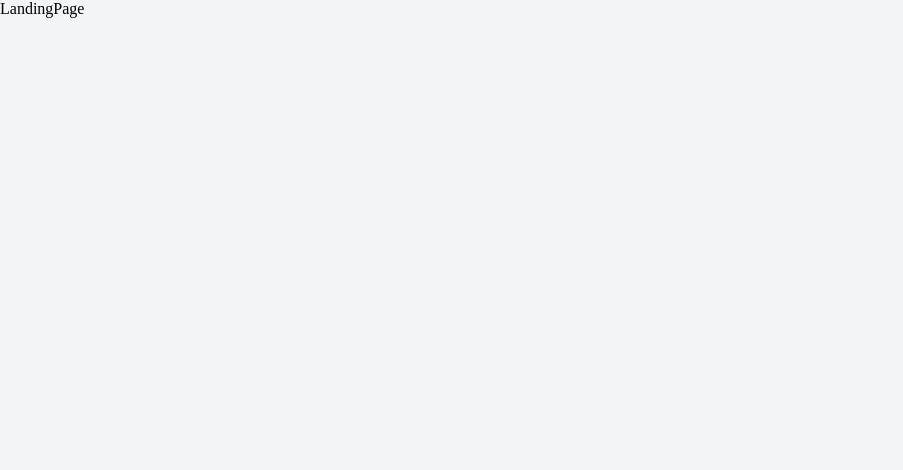
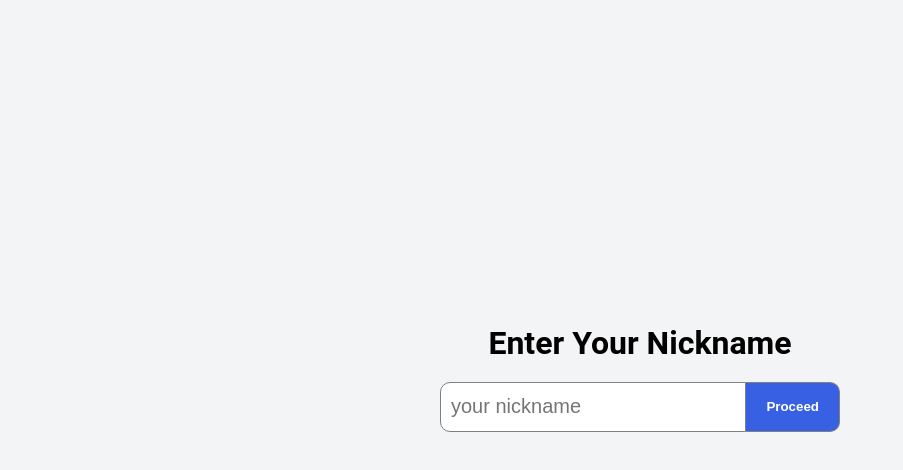
Before and after one commit to igaantonik/bug-hunter, a React (Vite) app in the folder frontend/app/: page / in a window 1280 px wide. Shown: the top 470 px of the page, without its empty margins (0-903 px from the left). Built offline with nearby package versions, Linux system fonts and the light colour scheme.

Commit message:
setup user store and implemented onboarding page (#28)

```diff
--- a/frontend/app/src/App.css
+++ b/frontend/app/src/App.css
@@ -1,6 +1,7 @@
 html,
 body {
     margin: 0;
+    font-family: 'Roboto', sans-serif;
 }
 
 h1 {
--- a/frontend/app/src/App.tsx
+++ b/frontend/app/src/App.tsx
@@ -5,12 +5,14 @@ import OnboardingPage from './screens/OnboardingPage';
 import TaskPage from './screens/ReviewPage';
 import './App.css';
 import NotFoundPage from './screens/NotFoundPage';
+import useUserStore from './store/useUserStore';
 
 function App() {
-    const loggedIn = true;
+    const { isOnboarded } = useUserStore();
+
     return (
         <Routes>
-            {loggedIn ? (
+            {isOnboarded ? (
                 <>
                     <Route path="" element={<LandingPage />} />
                     <Route path="review" element={<TaskPage />} />
--- /dev/null
+++ b/frontend/app/src/components/onboarding/EnterNameForm.tsx
@@ -0,0 +1,78 @@
+import React, { FormEvent, useState } from 'react';
+import styled from 'styled-components';
+import useUserStore from '../../store/useUserStore';
+
+const Form = styled.form`
+    margin-top: 20px;
+    width: 400px;
+    display: flex;
+    flex-direction: column;
+
+    & > div {
+        width: 100%;
+        height: 50px;
+        display: flex;
+    }
+
+    & > div > input[type='text'],
+    & > div > input[type='text']:focus {
+        border-radius: 10px 0px 0px 10px;
+        flex: 1;
+        border: 1px solid #808080;
+        padding-left: 10px;
+        font-size: 20px;
+        outline: none;
+    }
+
+    & > div > input[type='submit'] {
+        border-radius: 0px 10px 10px 0px;
+        background-color: rgb(55, 97, 226);
+        color: #fff;
+        font-weight: bold;
+        padding: 0px 20px;
+        border: 1px solid #808080;
+        border-left-width: 0px;
+        cursor: pointer;
+    }
+
+    & > p {
+        color: red;
+        margin-top: 10px;
+        font-size: 15px;
+        margin-left: 10px;
+        height: 20px;
+    }
+`;
+
+function EnterNameForm() {
+    const [value, setValue] = useState('');
+    const [error, setError] = useState<string | null>(null);
+    const { setUsername, setIsOnboarded } = useUserStore();
+
+    const formSubmitHandler = (e: FormEvent<HTMLFormElement>) => {
+        e.preventDefault();
+        if (value === '') {
+            setError('Nickname cannot be empty!');
+            return;
+        }
+        setUsername(value);
+        setIsOnboarded(true);
+    };
+
+    return (
+        <Form onSubmit={formSubmitHandler}>
+            <div>
+                <input
+                    type="text"
+                    placeholder="your nickname"
+                    onChange={(e) => setValue(e.target.value)}
+                    value={value}
+                />
+                <input type="submit" value="Proceed" />
+            </div>
+            <p>{error}</p>
+        </Form>
+    );
+}
+
+export default EnterNameForm;
--- a/frontend/app/src/screens/OnboardingPage.tsx
+++ b/frontend/app/src/screens/OnboardingPage.tsx
@@ -1,8 +1,14 @@
 import React from 'react';
 import PageContainer from '../components/PageContainer';
+import EnterNameForm from '../components/onboarding/EnterNameForm';
 
 function OnboardingPage() {
-    return <PageContainer>OnboardingPage</PageContainer>;
+    return (
+        <PageContainer centered>
+            <h1>Enter Your Nickname</h1>
+            <EnterNameForm />
+        </PageContainer>
+    );
 }
 
 export default OnboardingPage;
--- /dev/null
+++ b/frontend/app/src/store/useUserStore.ts
@@ -0,0 +1,25 @@
+import { create } from 'zustand';
+import { persist } from 'zustand/middleware';
+
+interface UserStore {
+    isOnboarded: boolean;
+    setIsOnboarded: (value: boolean) => void;
+    username: string | undefined;
+    setUsername: (value: string) => void;
+}
+
+const useUserStore = create<UserStore>()(
+    persist(
+        (set) => ({
+            isOnboarded: false,
+            setIsOnboarded: (isOnboarded) => set({ isOnboarded }),
+            username: undefined,
+            setUsername: (username) => set({ username }),
+        }),
+        {
+            name: 'user-storage',
+        }
+    )
+);
+
+export default useUserStore;
```
